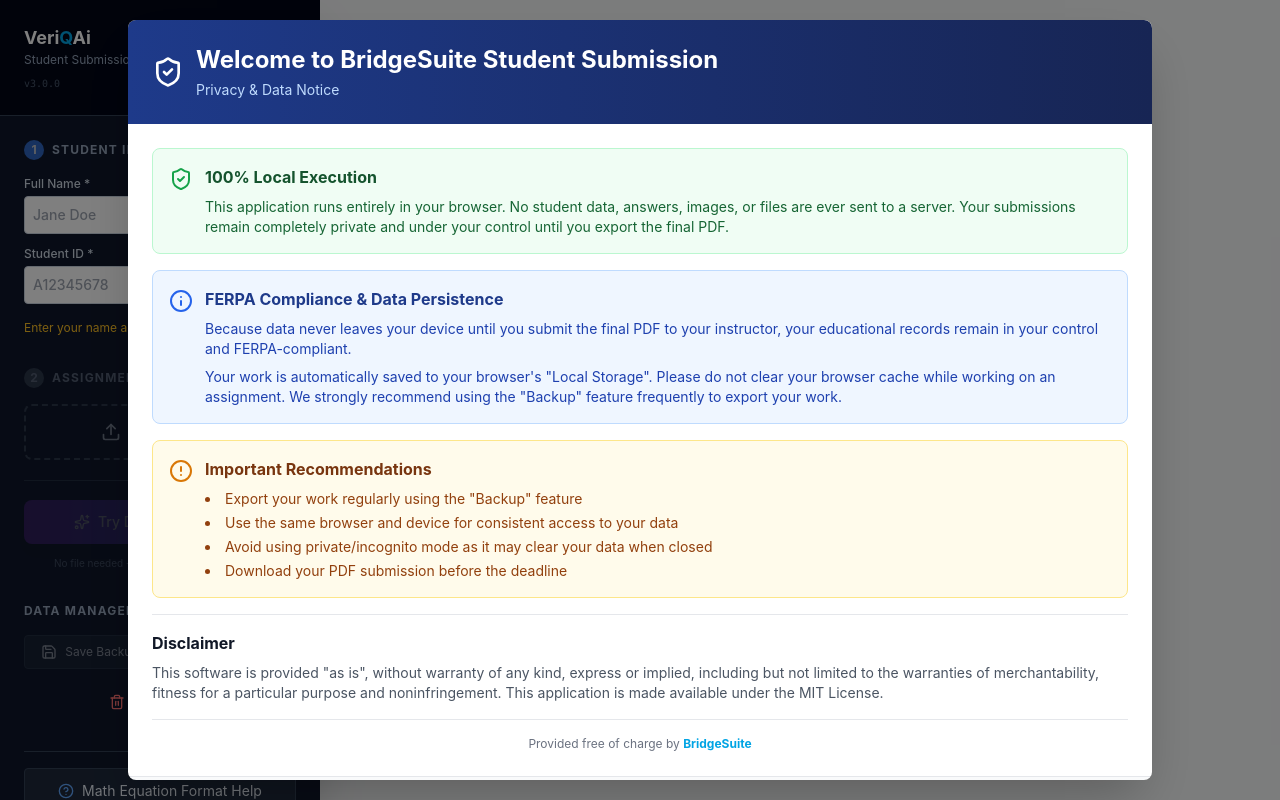
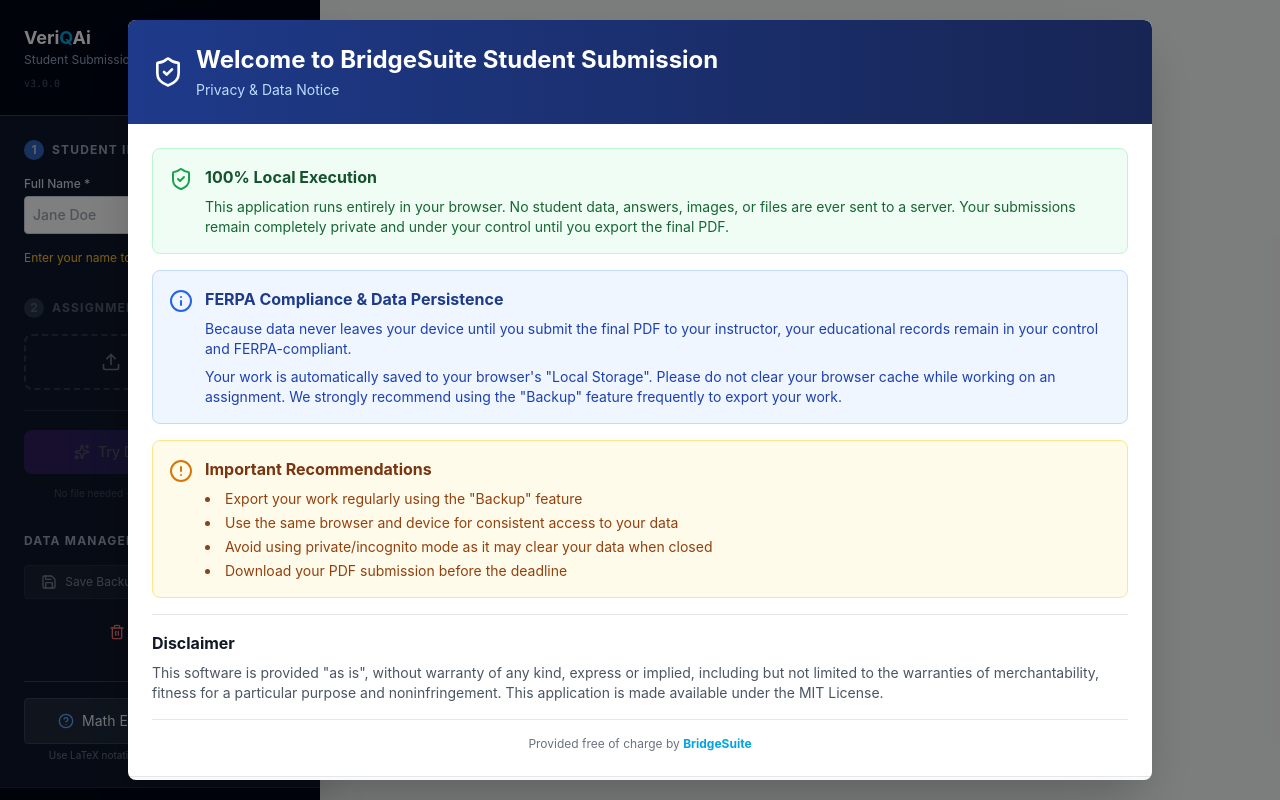
Before and after one commit to AndreKnoesen/GradeBridge-Lite, a React (Vite) app: page / in a window 1280 px wide. Built offline with nearby package versions, Linux system fonts and the light colour scheme.

Commit message:
Remove student ID field — identity handled by Canvas/Gradescope auth
Co-Authored-By: Claude Sonnet 4.6 <noreply@anthropic.com>

```diff
--- a/App.tsx
+++ b/App.tsx
@@ -11,7 +11,6 @@ import { AlertTriangle, Download, ChevronLeft, Info, X, Monitor, Save, FileJson
 const App: React.FC = () => {
   const [state, setState] = useState<AppState>({
     studentName: '',
-    studentId: '',
     assignment: null,
     submissionData: {},
     viewMode: 'edit',
@@ -50,7 +49,6 @@ const App: React.FC = () => {
            setState(prev => ({
              ...prev,
              studentName: parsed.studentName || '',
-             studentId: parsed.studentId || '',
              assignment: parsed.assignment || null,
              submissionData: parsed.submissionData || {},
              lastSaved: parsed.lastSaved || null,
@@ -66,10 +64,9 @@ const App: React.FC = () => {
   // Auto Save Debounced
   useEffect(() => {
     const timeoutId = setTimeout(() => {
-      if (state.studentName || state.studentId || Object.keys(state.submissionData).length > 0) {
+      if (state.studentName || Object.keys(state.submissionData).length > 0) {
         const toSave = {
           studentName: state.studentName,
-          studentId: state.studentId,
           assignment: state.assignment,
           submissionData: state.submissionData,
           lastSaved: new Date().toISOString()
@@ -80,7 +77,7 @@ const App: React.FC = () => {
     }, 1000);
 
     return () => clearTimeout(timeoutId);
-  }, [state.studentName, state.studentId, state.submissionData, state.assignment]);
+  }, [state.studentName, state.submissionData, state.assignment]);
 
   // Handlers
   const handleUpdateStudent = (field: string, value: string) => {
@@ -131,7 +128,6 @@ const App: React.FC = () => {
     if (!state.assignment) return;
     const backup: BackupData = {
       student_name: state.studentName,
-      student_id: state.studentId,
       submission_data: state.submissionData,
       assignment_title: state.assignment.title,
       course_code: state.assignment.courseCode,
@@ -142,8 +138,7 @@ const App: React.FC = () => {
     const url = URL.createObjectURL(blob);
     const a = document.createElement('a');
     a.href = url;
-    // Same naming pattern as PDF: studentId_studentName_courseCode
-    a.download = `${state.studentId}_${state.studentName}_${state.assignment.courseCode}.json`.replace(/[^a-z0-9_\-\.]/gi, '_');
+    a.download = `${state.studentName}_${state.assignment.courseCode}.json`.replace(/[^a-z0-9_\-\.]/gi, '_');
     a.click();
     URL.revokeObjectURL(url);
     // Show LMS upload reminder (same as PDF)
@@ -209,7 +204,6 @@ const App: React.FC = () => {
         setState(prev => ({
           ...prev,
           studentName: backupData.student_name,
-          studentId: backupData.student_id,
           submissionData: backupData.submission_data,
           lastSaved: new Date().toISOString()
         }));
@@ -231,7 +225,6 @@ const App: React.FC = () => {
          localStorage.removeItem(STORAGE_KEY);
          setState({
             studentName: '',
-            studentId: '',
             assignment: null,
             submissionData: {},
             viewMode: 'edit',
@@ -256,7 +249,7 @@ const App: React.FC = () => {
     // 3. HTML2PDF Options
     const opt = {
       margin: 0, // Critical: margin 0 to prevent offset issues with our full-page divs
-      filename: `${state.studentId}_${state.studentName}_${state.assignment.courseCode}.pdf`.replace(/[^a-z0-9_\-\.]/gi, '_'),
+      filename: `${state.studentName}_${state.assignment.courseCode}.pdf`.replace(/[^a-z0-9_\-\.]/gi, '_'),
       image: { type: 'jpeg', quality: 0.98 },
       html2canvas: { scale: 2, useCORS: true, letterRendering: true, scrollY: 0 },
       jsPDF: { unit: 'mm', format: 'a4', orientation: 'portrait' },
@@ -289,8 +282,8 @@ const App: React.FC = () => {
 
   const handleDownloadSubmissionJson = () => {
     if (!state.assignment) return;
-    if (!state.studentName.trim() || !state.studentId.trim()) {
-      alert("Please enter your Student Name and Student ID before exporting.");
+    if (!state.studentName.trim()) {
+      alert("Please enter your name before exporting.");
       return;
     }
 
@@ -329,12 +322,11 @@ const App: React.FC = () => {
     });
 
     const assignmentId = `${state.assignment.courseCode}_${state.assignment.title.replace(/\s+/g, '_')}`;
-    const pdfFilename = `${state.studentId}_${state.studentName}_${state.assignment.courseCode}.pdf`
+    const pdfFilename = `${state.studentName}_${state.assignment.courseCode}.pdf`
       .replace(/[^a-z0-9_\-\.]/gi, '_');
 
     const submissionJson = {
       student_name: state.studentName,
-      student_id: state.studentId,
       course_code: state.assignment.courseCode,
       assignment_id: assignmentId,
       pdf_filename: pdfFilename,
@@ -346,7 +338,7 @@ const App: React.FC = () => {
     const url = URL.createObjectURL(blob);
     const a = document.createElement('a');
     a.href = url;
-    const filename = `${state.studentId}_${state.studentName}_${state.assignment.courseCode}_submission.json`
+    const filename = `${state.studentName}_${state.assignment.courseCode}_submission.json`
       .replace(/[^a-z0-9_\-\.]/gi, '_');
     a.download = filename;
     a.click();
@@ -412,7 +404,7 @@ const App: React.FC = () => {
             {!state.assignment ? (
               <div className="flex flex-col items-center justify-center min-h-[60vh] text-center text-gray-400 py-8">
                 <h2 className="text-xl font-semibold text-gray-600 mb-6">
-                  {!state.studentName.trim() || !state.studentId.trim()
+                  {!state.studentName.trim()
                     ? "Welcome! Let's Get Started"
                     : "Ready to Load Your Assignment"}
                 </h2>
@@ -421,12 +413,12 @@ const App: React.FC = () => {
                 <div className="max-w-lg mb-8 text-left bg-blue-50 border border-blue-200 rounded-lg p-5 shadow-sm">
                   <h3 className="font-bold text-blue-800 mb-3 text-center">How to Submit Your Assignment</h3>
                   <ol className="space-y-3 text-sm text-blue-900">
-                    <li className={`flex items-start gap-3 p-2 rounded ${state.studentName.trim() && state.studentId.trim() ? 'bg-green-50' : 'bg-blue-100'}`}>
-                      <span className={`w-6 h-6 rounded-full text-xs font-bold flex items-center justify-center flex-shrink-0 ${state.studentName.trim() && state.studentId.trim() ? 'bg-green-500 text-white' : 'bg-blue-600 text-white animate-pulse'}`}>1</span>
-                      <span><strong>Enter your info</strong> - Type your Full Name and Student ID in the sidebar (left panel)</span>
+                    <li className={`flex items-start gap-3 p-2 rounded ${state.studentName.trim() ? 'bg-green-50' : 'bg-blue-100'}`}>
+                      <span className={`w-6 h-6 rounded-full text-xs font-bold flex items-center justify-center flex-shrink-0 ${state.studentName.trim() ? 'bg-green-500 text-white' : 'bg-blue-600 text-white animate-pulse'}`}>1</span>
+                      <span><strong>Enter your name</strong> - Type your Full Name in the sidebar (left panel)</span>
                     </li>
-                    <li className={`flex items-start gap-3 p-2 rounded ${state.assignment ? 'bg-green-50' : state.studentName.trim() && state.studentId.trim() ? 'bg-blue-100' : 'bg-gray-50'}`}>
-                      <span className={`w-6 h-6 rounded-full text-xs font-bold flex items-center justify-center flex-shrink-0 ${state.assignment ? 'bg-green-500 text-white' : state.studentName.trim() && state.studentId.trim() ? 'bg-blue-600 text-white animate-pulse' : 'bg-gray-400 text-white'}`}>2</span>
+                    <li className={`flex items-start gap-3 p-2 rounded ${state.assignment ? 'bg-green-50' : state.studentName.trim() ? 'bg-blue-100' : 'bg-gray-50'}`}>
+                      <span className={`w-6 h-6 rounded-full text-xs font-bold flex items-center justify-center flex-shrink-0 ${state.assignment ? 'bg-green-500 text-white' : state.studentName.trim() ? 'bg-blue-600 text-white animate-pulse' : 'bg-gray-400 text-white'}`}>2</span>
                       <span><strong>Load assignment</strong> - Upload the JSON file your instructor provided (or try demo)</span>
                     </li>
                     <li className="flex items-start gap-3 p-2 rounded bg-gray-50">
@@ -443,7 +435,7 @@ const App: React.FC = () => {
                   </div>
                 </div>
 
-                {state.studentName.trim() && state.studentId.trim() ? (
+                {state.studentName.trim() ? (
                   <div className="flex flex-col items-center gap-3">
                     <p className="text-sm text-gray-600 font-medium">Upload an assignment JSON from the sidebar, or try the demo:</p>
                     <button
@@ -461,7 +453,7 @@ const App: React.FC = () => {
                   </div>
                 ) : (
                   <div className="flex flex-col items-center gap-3 p-4 bg-amber-50 border border-amber-200 rounded-lg">
-                    <p className="text-amber-700 font-medium">Please enter your Name and Student ID first</p>
+                    <p className="text-amber-700 font-medium">Please enter your name first</p>
                     <p className="text-sm text-amber-600">Complete Step 1 in the sidebar (left panel) to continue</p>
                   </div>
                 )}
@@ -542,7 +534,6 @@ const App: React.FC = () => {
                              assignment={state.assignment}
                              submissionData={state.submissionData}
                              studentName={state.studentName}
-                             studentId={state.studentId}
                            />
                        </div>
                    </div>
--- a/components/PrintView.tsx
+++ b/components/PrintView.tsx
@@ -7,7 +7,6 @@ interface PrintViewProps {
   assignment: Assignment;
   submissionData: SubmissionData;
   studentName: string;
-  studentId: string;
 }
 
 // Helper to convert submissionType to widget type string
@@ -38,7 +37,7 @@ const calculateProblemPoints = (problem: Problem): number => {
   return problem.subsections.reduce((sum, sub) => sum + sub.points, 0);
 };
 
-const PrintView: React.FC<PrintViewProps> = ({ assignment, submissionData, studentName, studentId }) => {
+const PrintView: React.FC<PrintViewProps> = ({ assignment, submissionData, studentName }) => {
   const totalPoints = calculateTotalPoints(assignment.problems);
 
   // --- Internal Components ---
@@ -71,8 +70,7 @@ const PrintView: React.FC<PrintViewProps> = ({ assignment, submissionData, stude
       {!isTitlePage && title && subtitle && (
         <div className="border-b-4 border-gray-900 pb-4 mb-6 flex justify-between items-end w-full flex-none">
           <div className="flex flex-col">
-            <span className="text-xl font-bold text-black uppercase tracking-tight">ID: {studentId}</span>
-            <span className="text-base font-medium text-gray-700">{studentName}</span>
+            <span className="text-xl font-bold text-black uppercase tracking-tight">{studentName}</span>
           </div>
           <div className="text-right">
             <div className="text-lg font-bold text-black uppercase">{title}</div>
@@ -155,10 +153,6 @@ const PrintView: React.FC<PrintViewProps> = ({ assignment, submissionData, stude
             <div className="grid grid-cols-[180px_1fr] gap-4 items-baseline">
                <span className="font-bold text-gray-600 uppercase text-lg">Student Name</span>
                <span className="font-bold text-black border-b-2 border-gray-300 pb-1">{studentName}</span>
-            </div>
-            <div className="grid grid-cols-[180px_1fr] gap-4 items-baseline">
-               <span className="font-bold text-gray-600 uppercase text-lg">Student ID</span>
-               <span className="font-bold text-black border-b-2 border-gray-300 pb-1">{studentId}</span>
             </div>
             <div className="grid grid-cols-[180px_1fr] gap-4 items-baseline">
                <span className="font-bold text-gray-600 uppercase text-lg">Total Points</span>
--- a/components/Sidebar.tsx
+++ b/components/Sidebar.tsx
@@ -38,7 +38,7 @@ const Sidebar: React.FC<SidebarProps> = ({
   const handleAssignmentClick = () => assignmentInputRef.current?.click();
   const handleWorkClick = () => workInputRef.current?.click();
 
-  const hasStudentInfo = state.studentName.trim() && state.studentId.trim();
+  const hasStudentInfo = state.studentName.trim();
 
   return (
     <div className="w-full lg:w-[320px] bg-slate-900 text-slate-100 flex flex-col h-full shadow-2xl overflow-y-auto z-20">
@@ -72,19 +72,9 @@ const Sidebar: React.FC<SidebarProps> = ({
                 className="w-full bg-white border border-slate-300 rounded p-2 text-sm focus:ring-2 focus:ring-blue-500 outline-none text-black placeholder-gray-400 transition-all font-medium shadow-sm"
               />
             </div>
-            <div>
-              <label className="block text-xs font-medium mb-1 text-slate-300">Student ID *</label>
-              <input
-                type="text"
-                value={state.studentId}
-                onChange={(e) => onUpdateStudent('studentId', e.target.value)}
-                placeholder="A12345678"
-                className="w-full bg-white border border-slate-300 rounded p-2 text-sm focus:ring-2 focus:ring-blue-500 outline-none text-black placeholder-gray-400 transition-all font-medium shadow-sm"
-              />
-            </div>
           </div>
           {!hasStudentInfo && (
-            <p className="text-xs text-amber-400">Enter your name and ID to continue</p>
+            <p className="text-xs text-amber-400">Enter your name to continue</p>
           )}
         </div>
 
--- a/types.ts
+++ b/types.ts
@@ -53,7 +53,6 @@ export interface SubmissionData {
 
 export interface AppState {
   studentName: string;
-  studentId: string;
   assignment: Assignment | null;
   submissionData: SubmissionData;
   viewMode: 'edit' | 'print';
@@ -63,7 +62,6 @@ export interface AppState {
 
 export interface BackupData {
   student_name: string;
-  student_id: string;
   submission_data: SubmissionData;
   assignment_title: string;
   course_code: string;
```
